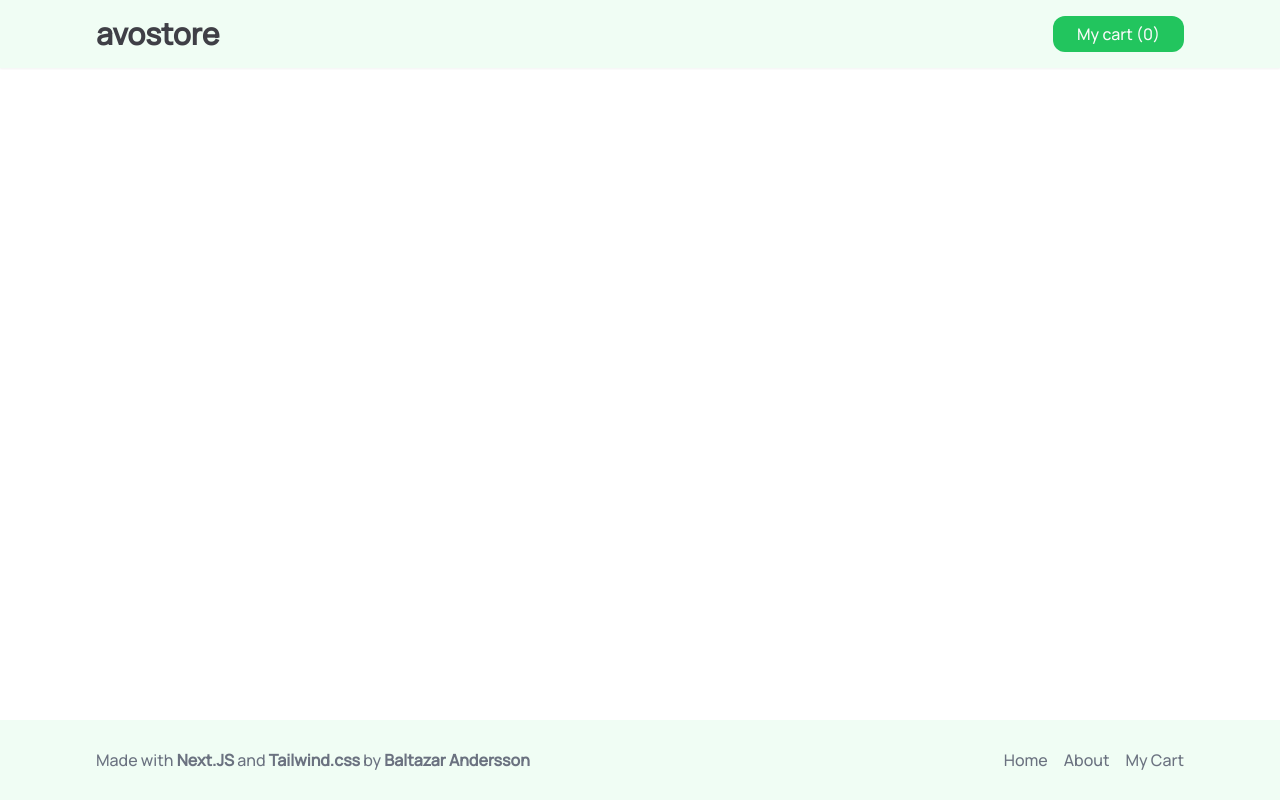
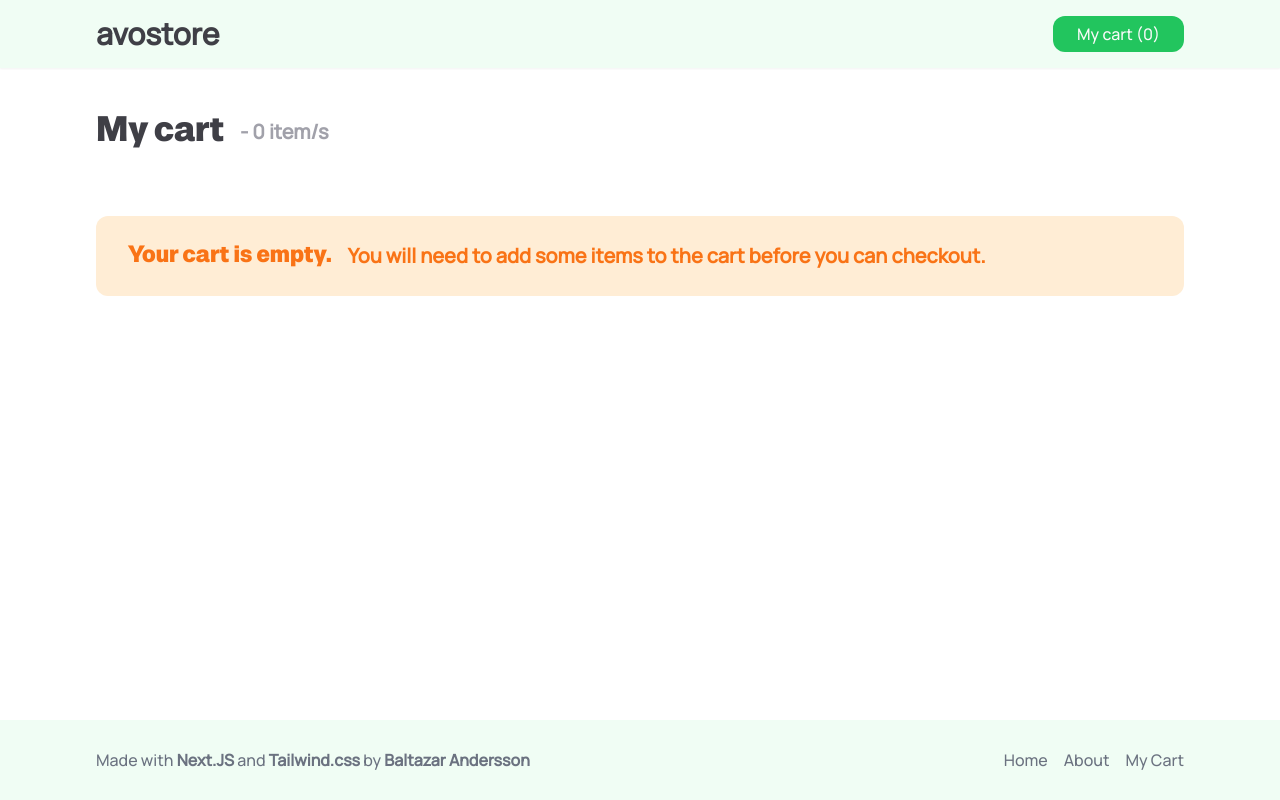
Before and after one commit to baltazarandersson/avostore, a Next.js app: page /cart in a window 1280 px wide. Built offline with nearby package versions, Linux system fonts and the light colour scheme.

Commit message:
Fixed prerendering exception

```diff
--- a/pages/cart/ItemCard.tsx
+++ b/pages/cart/ItemCard.tsx
@@ -7,6 +7,10 @@ type ProductType = {
 
 const ItemCard = ({ product }: ProductType) => {
   const { removeFromCart } = useCartMutations();
+
+  if (product === undefined) {
+    return <div></div>;
+  }
 
   return (
     <li className="w-full flex justify-between items-center px-8 bg-zinc-50 h-20 rounded-xl hover:shadow-md hover:-translate-y-1 duration-200">
--- a/pages/cart/index.tsx
+++ b/pages/cart/index.tsx
@@ -6,7 +6,7 @@ const Cart = () => {
 
   return (
     <div className="h-full w-full px-12 sm:px-24 py-12 gap-8 grow flex flex-col">
-      {/* <div className="flex gap-4 items-center">
+      <div className="flex gap-4 items-center">
         <h2 className="text-4xl font-sempione">My cart</h2>
         <p className="text-xl font-semibold text-zinc-400">
           - {itemsCount} item/s
@@ -33,7 +33,7 @@ const Cart = () => {
             You will need to add some items to the cart before you can checkout.
           </p>
         </div>
-      )} */}
+      )}
     </div>
   );
 };
```
